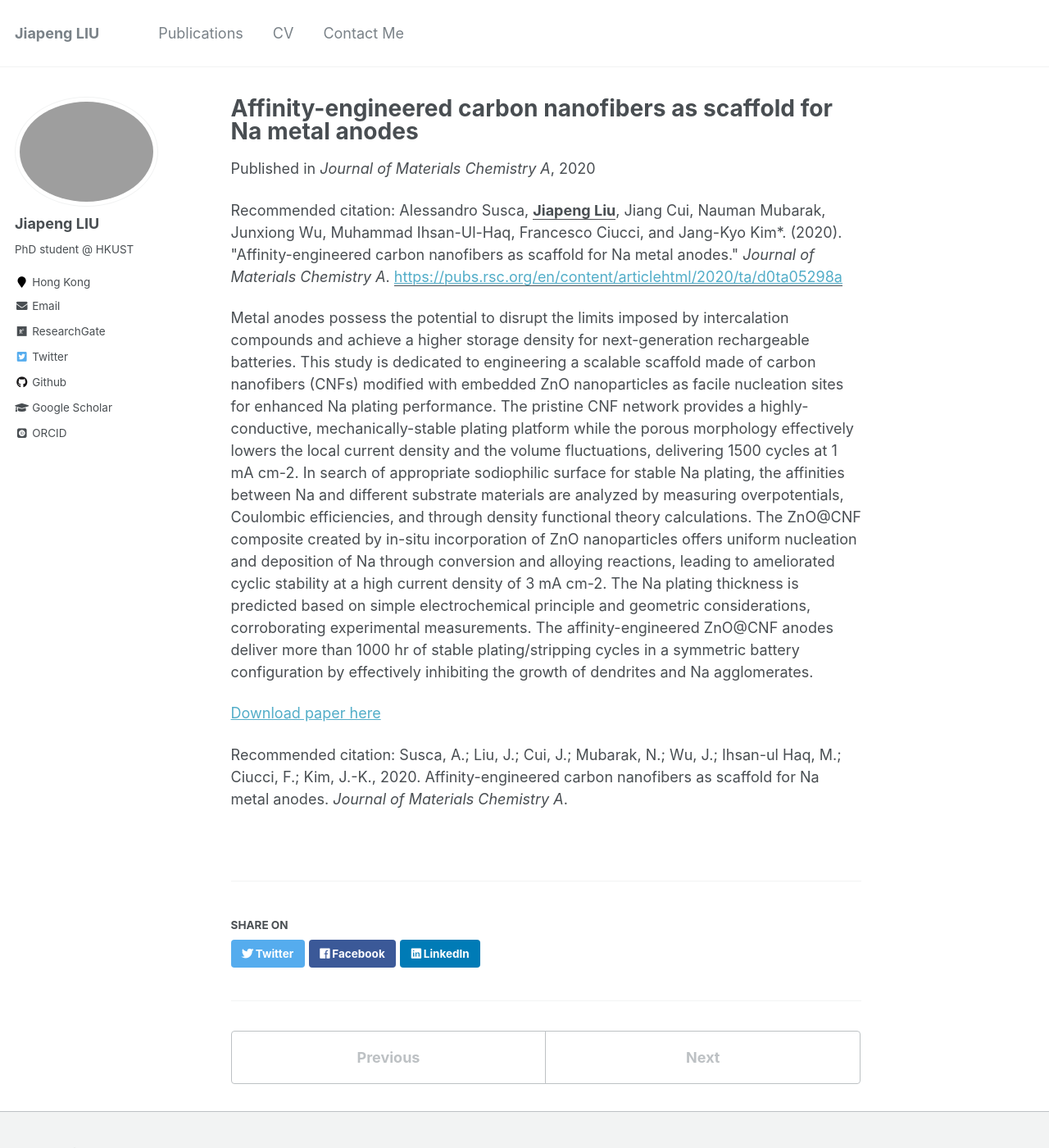
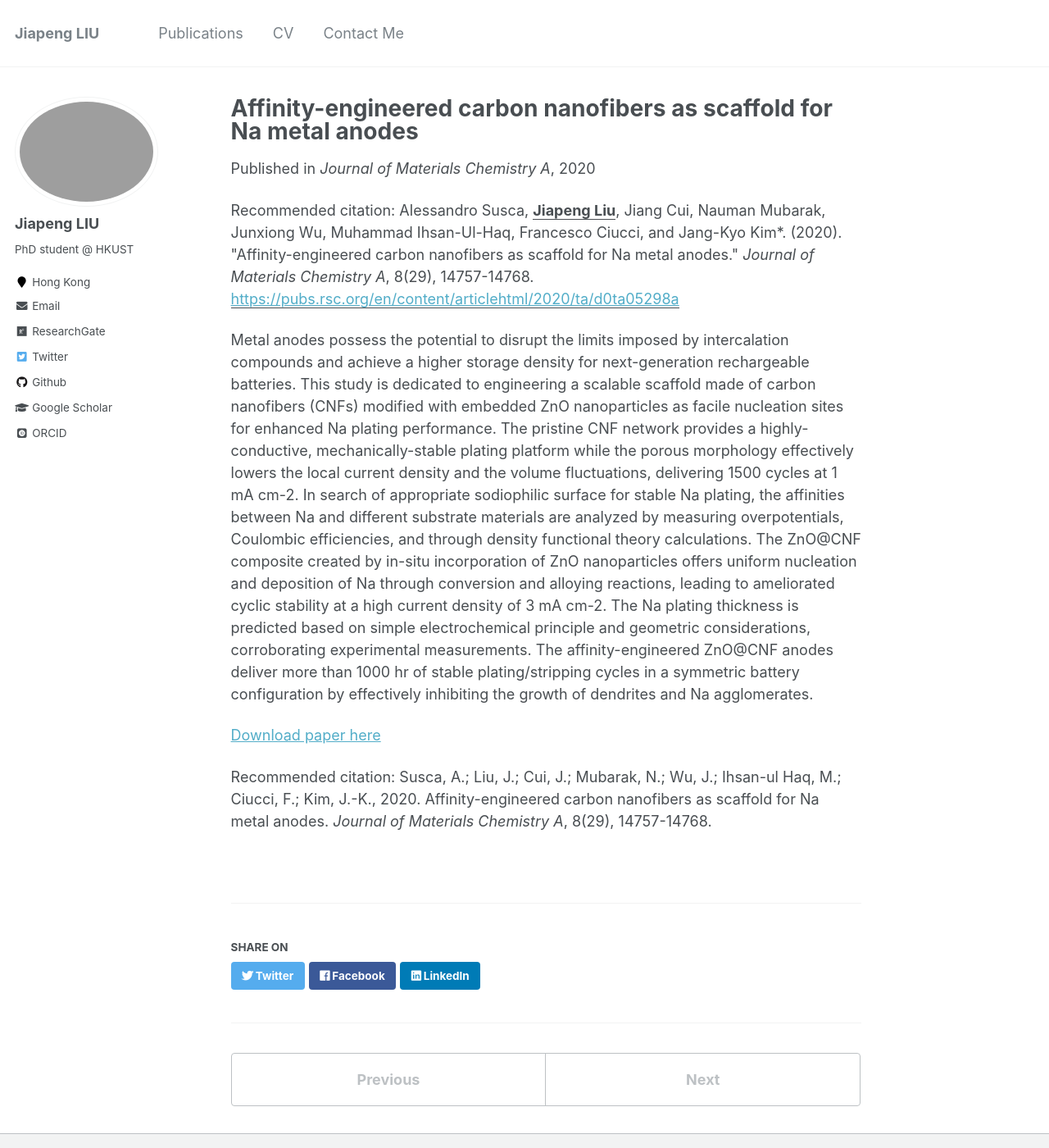
Before and after one commit to jiapeng-liu/jiapeng-liu.github.io, a Jekyll site: the page built from _publications/2020-Carbon-Fiber-JMCA.md, in a window 1280 px wide and 1400 px high. Shown: the whole window at 82% size. Built offline with Jekyll 4.4.1, drawn with Linux system fonts in a browser that asks for light colours; some web fonts are replaced.

Commit message:
update publication

```diff
--- a/_publications/2020-Carbon-Fiber-JMCA.md
+++ b/_publications/2020-Carbon-Fiber-JMCA.md
@@ -6,10 +6,10 @@ excerpt: ''
 date: 2020-07-06
 venue: 'Journal of Materials Chemistry A'
 paperurl: 'https://pubs.rsc.org/en/content/articlehtml/2020/ta/d0ta05298a'
-citation: 'Alessandro Susca, <u><b>Jiapeng Liu</b></u>, Jiang Cui, Nauman Mubarak, Junxiong Wu, Muhammad Ihsan-Ul-Haq, Francesco Ciucci, and Jang-Kyo Kim*. (2020). &quot;Affinity-engineered carbon nanofibers as scaffold for Na metal anodes.&quot; <i>Journal of Materials Chemistry A</i>.'
+citation: 'Alessandro Susca, <u><b>Jiapeng Liu</b></u>, Jiang Cui, Nauman Mubarak, Junxiong Wu, Muhammad Ihsan-Ul-Haq, Francesco Ciucci, and Jang-Kyo Kim*. (2020). &quot;Affinity-engineered carbon nanofibers as scaffold for Na metal anodes.&quot; <i>Journal of Materials Chemistry A</i>, 8(29), 14757-14768.'
 ---
 Metal anodes possess the potential to disrupt the limits imposed by intercalation compounds and achieve a higher storage density for next-generation rechargeable batteries. This study is dedicated to engineering a scalable scaffold made of carbon nanofibers (CNFs) modified with embedded ZnO nanoparticles as facile nucleation sites for enhanced Na plating performance. The pristine CNF network provides a highly-conductive, mechanically-stable plating platform while the porous morphology effectively lowers the local current density and the volume fluctuations, delivering 1500 cycles at 1 mA cm-2. In search of appropriate sodiophilic surface for stable Na plating, the affinities between Na and different substrate materials are analyzed by measuring overpotentials, Coulombic efficiencies, and through density functional theory calculations. The ZnO@CNF composite created by in-situ incorporation of ZnO nanoparticles offers uniform nucleation and deposition of Na through conversion and alloying reactions, leading to ameliorated cyclic stability at a high current density of 3 mA cm-2. The Na plating thickness is predicted based on simple electrochemical principle and geometric considerations, corroborating experimental measurements. The affinity-engineered ZnO@CNF anodes deliver more than 1000 hr of stable plating/stripping cycles in a symmetric battery configuration by effectively inhibiting the growth of dendrites and Na agglomerates.
 
 [Download paper here](http://jiapeng-liu.github.io/files/A-Susca_2020_Carbon-Fiber_JMCA.pdf)
 
-Recommended citation: Susca, A.;  Liu, J.;  Cui, J.;  Mubarak, N.;  Wu, J.;  Ihsan-ul Haq, M.;  Ciucci, F.; Kim, J.-K., 2020. Affinity-engineered carbon nanofibers as scaffold for Na metal anodes. <i>Journal of Materials Chemistry A</i>.
+Recommended citation: Susca, A.;  Liu, J.;  Cui, J.;  Mubarak, N.;  Wu, J.;  Ihsan-ul Haq, M.;  Ciucci, F.; Kim, J.-K., 2020. Affinity-engineered carbon nanofibers as scaffold for Na metal anodes. <i>Journal of Materials Chemistry A</i>, 8(29), 14757-14768.
```
